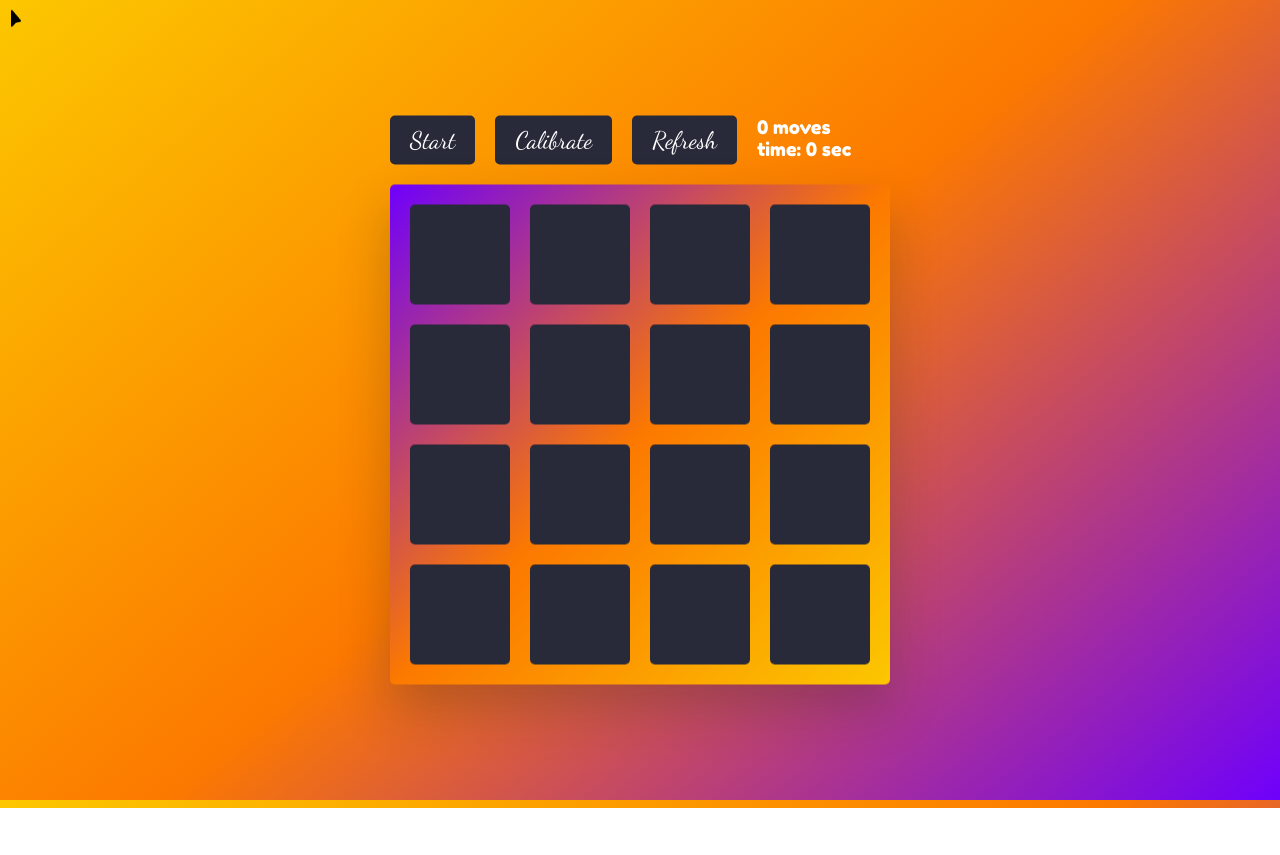
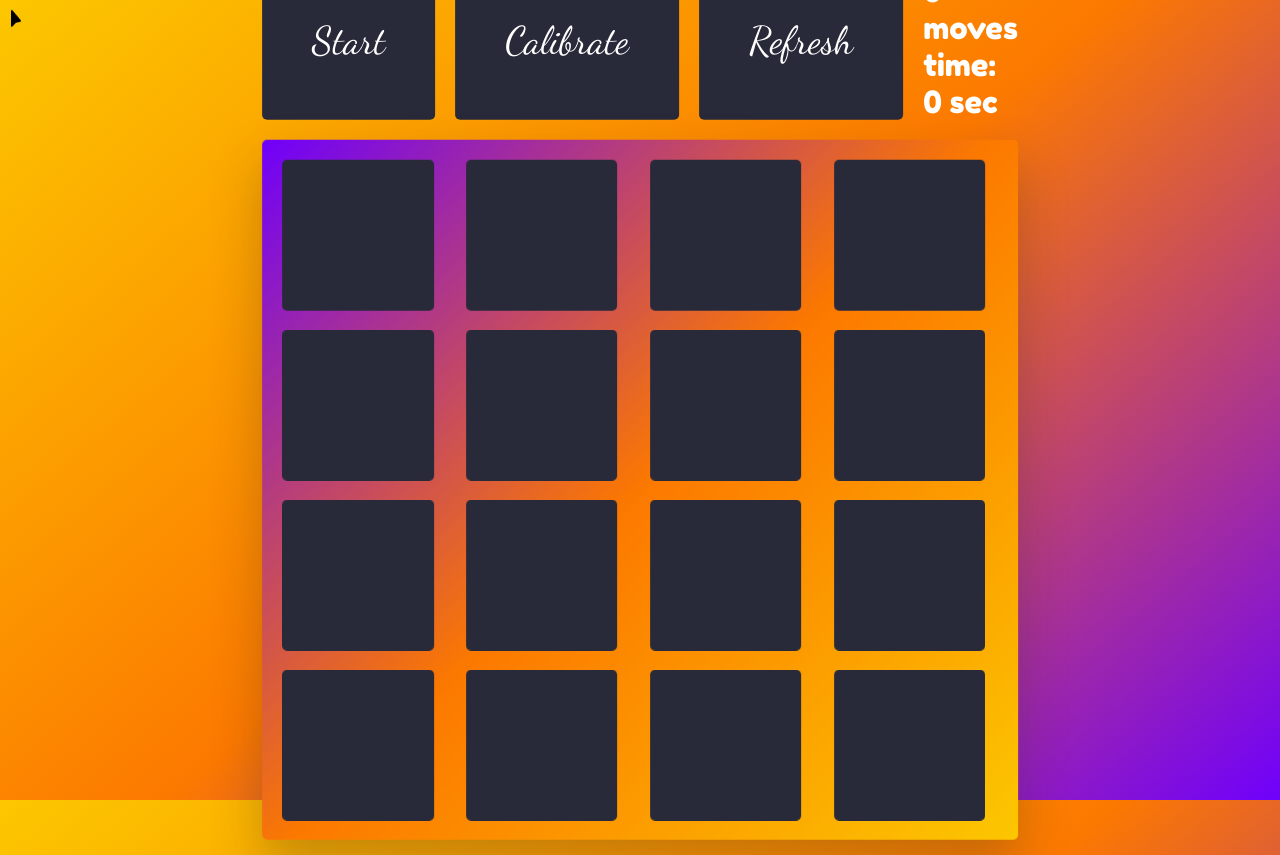
Before and after one commit to n1450/MemoryGame_Eyetracking, a website built with Parcel: page index.html in a window 1280 px wide. Shown: the top 855 px of the page. Before the commit the page ends 808 px from the top, so only its background shows below. Built offline with nearby package versions, Linux system fonts and the light colour scheme; what seeso would draw is missing.

Commit message:
modified css - accessible with eyetracker

```diff
--- a/assets/style.css
+++ b/assets/style.css
@@ -35,11 +35,13 @@ button {
     background: #282A3A;
     color: #FFF;
     border-radius: 5px;
-    padding: 10px 20px;
+    /*padding: 10px 20px;*/
+    padding: 25px 50px;
     border: 0;
     cursor: pointer;
     font-family: DancingScript;
-    font-size: 18pt;
+    /*font-size: 18pt;*/
+    font-size: 29pt;
 }
 
 .disabled {
@@ -48,7 +50,9 @@ button {
 
 .stats {
     color: #FFF;
-    font-size: 14pt;
+    /*font-size: 16pt;*/
+    font-size: 23pt;
+    padding-top: 1.4%;
 }
 
 .board-container {
@@ -79,19 +83,27 @@ button {
     transform: rotateY(0) rotateZ(0);
 }
 
-.card {
+/*.card {
     position: relative;
     width: 100px;
     height: 100px;
     cursor: pointer;
+}*/
+
+.card {
+    position: relative;
+    width: 150px;
+    height: 150px;
+    cursor: pointer;
 }
+
 
 .card-front,
 .card-back {
     position: absolute;
     border-radius: 5px;
-    width: 100%;
-    height: 100%;
+    width: 101%;
+    height: 101%;
     background: #282A3A;
     transition: transform .6s cubic-bezier(0.4, 0.0, 0.2, 1); /*flipping animation*/
     backface-visibility: hidden; /*we won´t see the emoji if the card is flipped*/
@@ -99,10 +111,10 @@ button {
 
 .card-back {
     transform: rotateY(180deg) rotateZ(50deg); /*rotate the card 180deg away from us*/
-    font-size: 28pt;
+    font-size: 76pt;
     user-select: none; /*we don´t want the text to be selectable*/
     text-align: center;
-    line-height: 100px;
+    line-height: 146px;
     background: #FDF8E6;
 }
 
@@ -133,7 +145,8 @@ button {
     top: 50%;
     left: 50%;
     transform: translate(-50%, -50%);
-    font-size: 21pt;
+    /*font-size: 21pt;*/
+    font-size: 40pt;
     color: #282A3A;
 }
 
```
